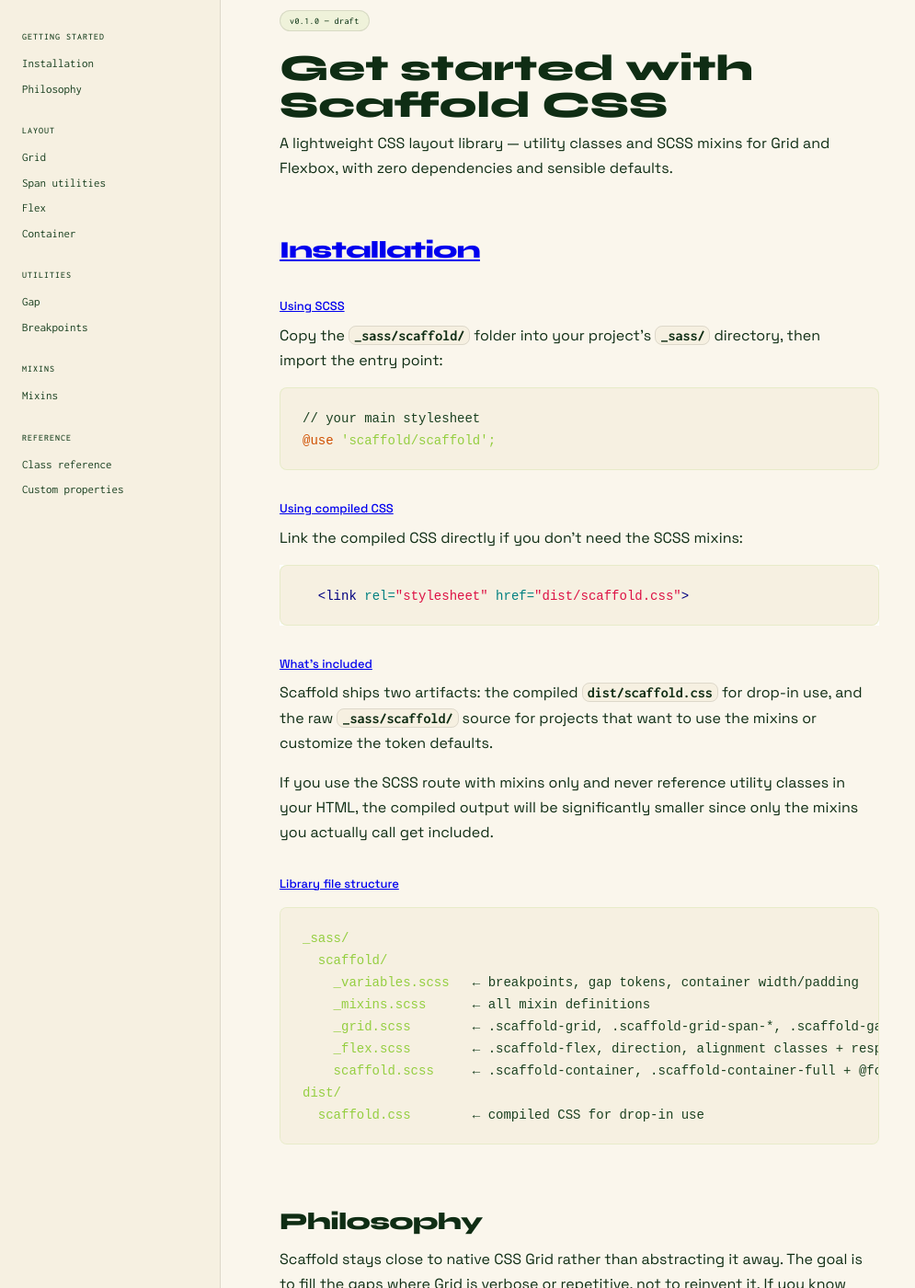
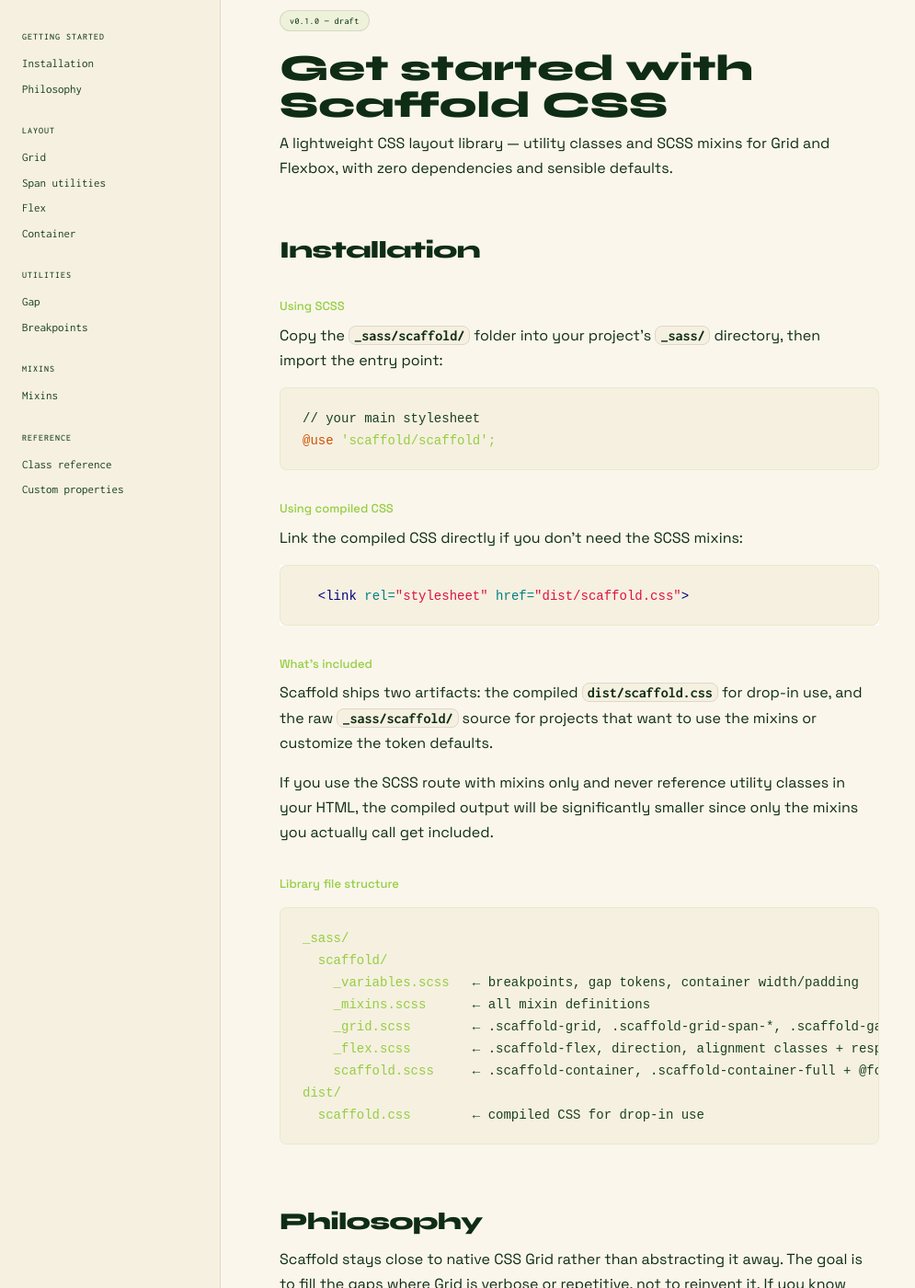
Before and after one commit to naher94/scaffoldcss, a Jekyll site: the page built from docs.html, in a window 1280 px wide and 1400 px high, scrolled down 192 px. Shown: the whole window at 92% size, without its empty margins (0-995 px from the left). Built offline with Jekyll 4.4.1, drawn with Linux system fonts in a browser that asks for light colours.

Commit message:
Section Links

```diff
--- a/_sass/_docs.scss
+++ b/_sass/_docs.scss
@@ -125,6 +125,24 @@
     margin-bottom: 1rem;
     max-width: 62ch;
     line-height: 1.7;
+  }
+
+  h2, h3 {
+    a {
+      color: inherit;
+      text-decoration: none;
+
+      &::after {
+        content: ' #';
+        // font-family: var(--font-mono);
+        // font-weight: 400;
+        color: var(--bamboo-green);
+        opacity: 0;
+        transition: opacity var(--transition-ease);
+      }
+
+      &:hover::after { opacity: 1; }
+    }
   }
 
   h2 {
```
